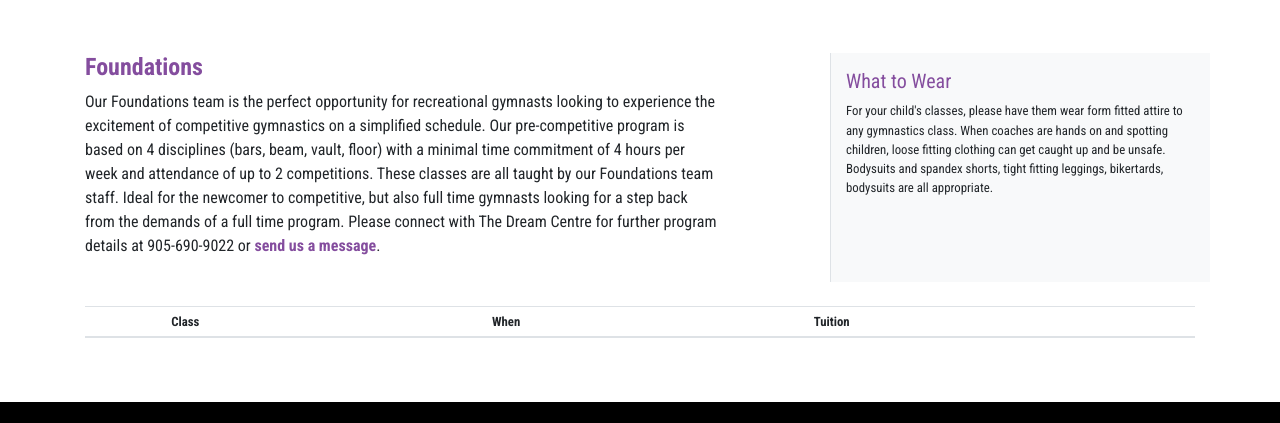
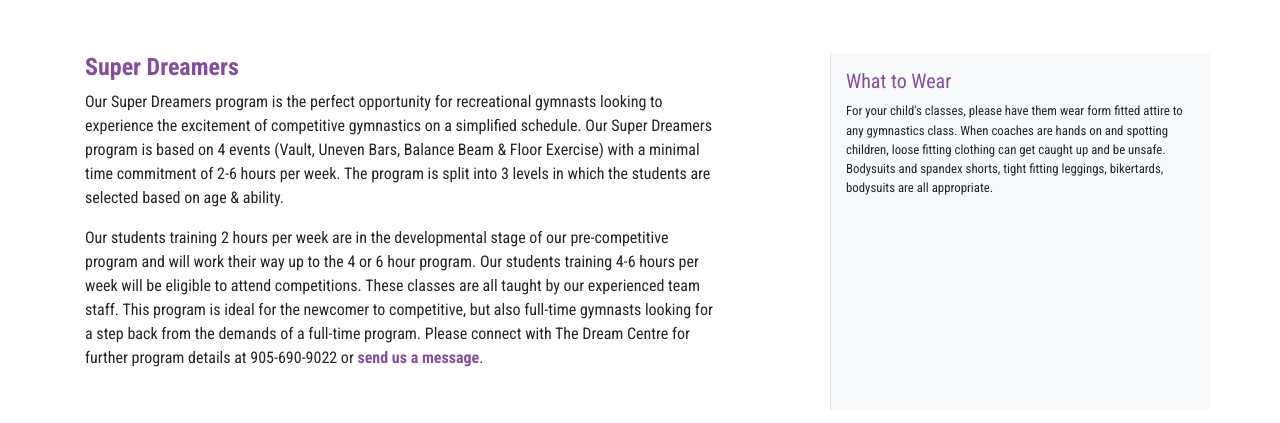
Before and after one commit to rcantin/tdc, a plain HTML site: page program-gymnastics-precompetitive.html in a window 1280 px wide. Shown: the part 157-580 px from the top of the page. Drawn offline with nearby package versions, Linux system fonts and the light colour scheme; no server answers; a script that the page names is missing; files whose address does not match are found by name.

Commit message:
Change precomp gymnastics from Foundations to Super Dreamers as per Brittany and Brandy

```diff
--- a/program-gymnastics-precompetitive.html
+++ b/program-gymnastics-precompetitive.html
@@ -51,12 +51,21 @@
       <div class="row pt-5">
         <div class="col-12 col-md-7 col-xl-7">
           <div class="pb-4">
-            <div class="h4 text-secondary font-weight-bold">Foundations</div>
-            <div>
+            <div class="h4 text-secondary font-weight-bold">Super Dreamers</div>
+            <p>
+              Our Super Dreamers program is the perfect opportunity for recreational gymnasts looking to experience the excitement of competitive gymnastics on a simplified schedule. Our Super Dreamers program is based on 4 events (Vault, Uneven Bars, Balance Beam &amp; Floor Exercise) with a
+              minimal time commitment of 2-6 hours per week. The program is split into 3 levels in which the students are selected based on age &amp; ability.
+            </p>
+            <p>
+              Our students training 2 hours per week are in the developmental stage of our pre-competitive program and will work their way up to the 4 or 6 hour program. Our students training 4-6 hours per week will be eligible to attend competitions. These classes are all taught by our experienced
+              team staff. This program is ideal for the newcomer to competitive, but also full-time gymnasts looking for a step back from the demands of a full-time program. Please connect with The Dream Centre for further program details at 905-690-9022 or
+              <a href="contact.html" class="font-weight-bold text-purple">send us a message</a>.
+            </p>
+            <!-- <div>
               Our Foundations team is the perfect opportunity for recreational gymnasts looking to experience the excitement of competitive gymnastics on a simplified schedule. Our pre-competitive program is based on 4 disciplines (bars, beam, vault, floor) with a minimal time commitment of 4 hours
               per week and attendance of up to 2 competitions. These classes are all taught by our Foundations team staff. Ideal for the newcomer to competitive, but also full time gymnasts looking for a step back from the demands of a full time program. Please connect with The Dream Centre for
               further program details at 905-690-9022 or <a href="contact.html" class="font-weight-bold text-purple">send us a message</a>.
-            </div>
+            </div> -->
           </div>
         </div>
         <div class="col-12 col-md-5 col-lg-4 offset-lg-1 border-left bg-light pt-3">
```
